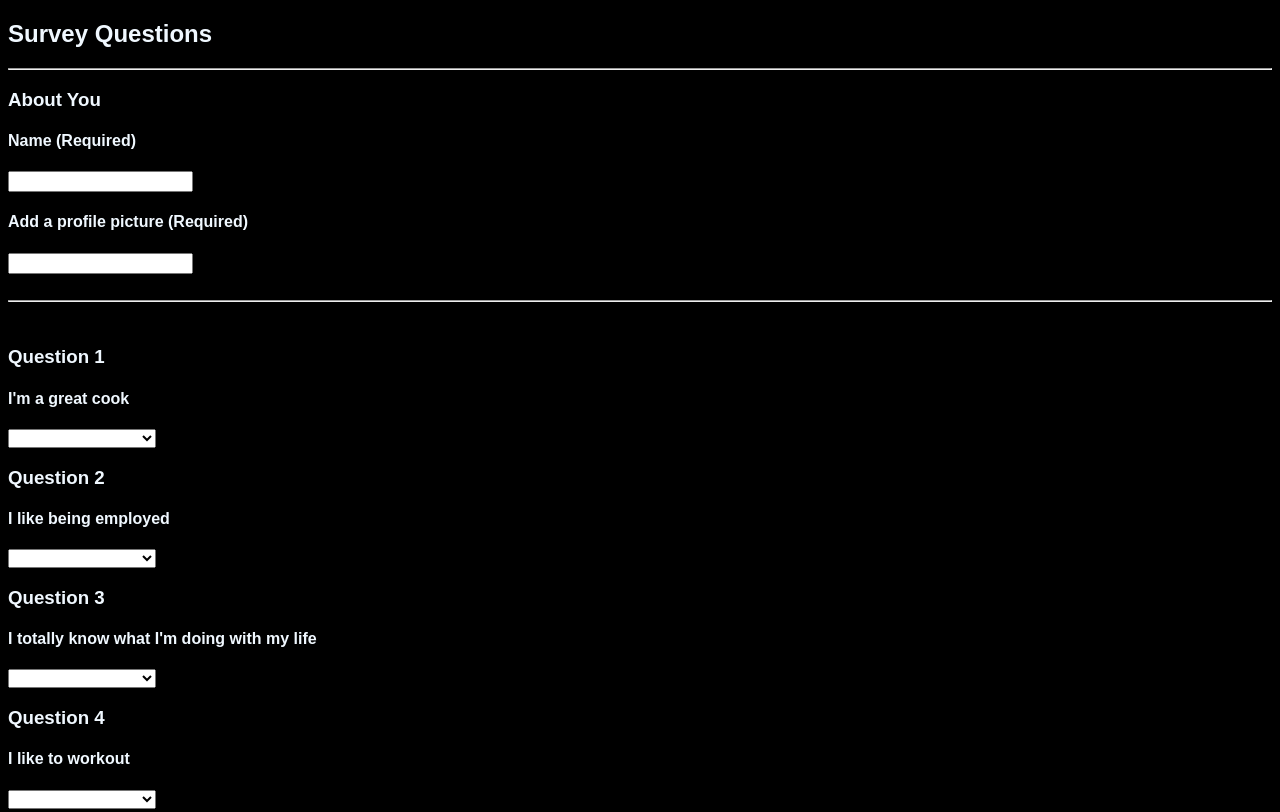
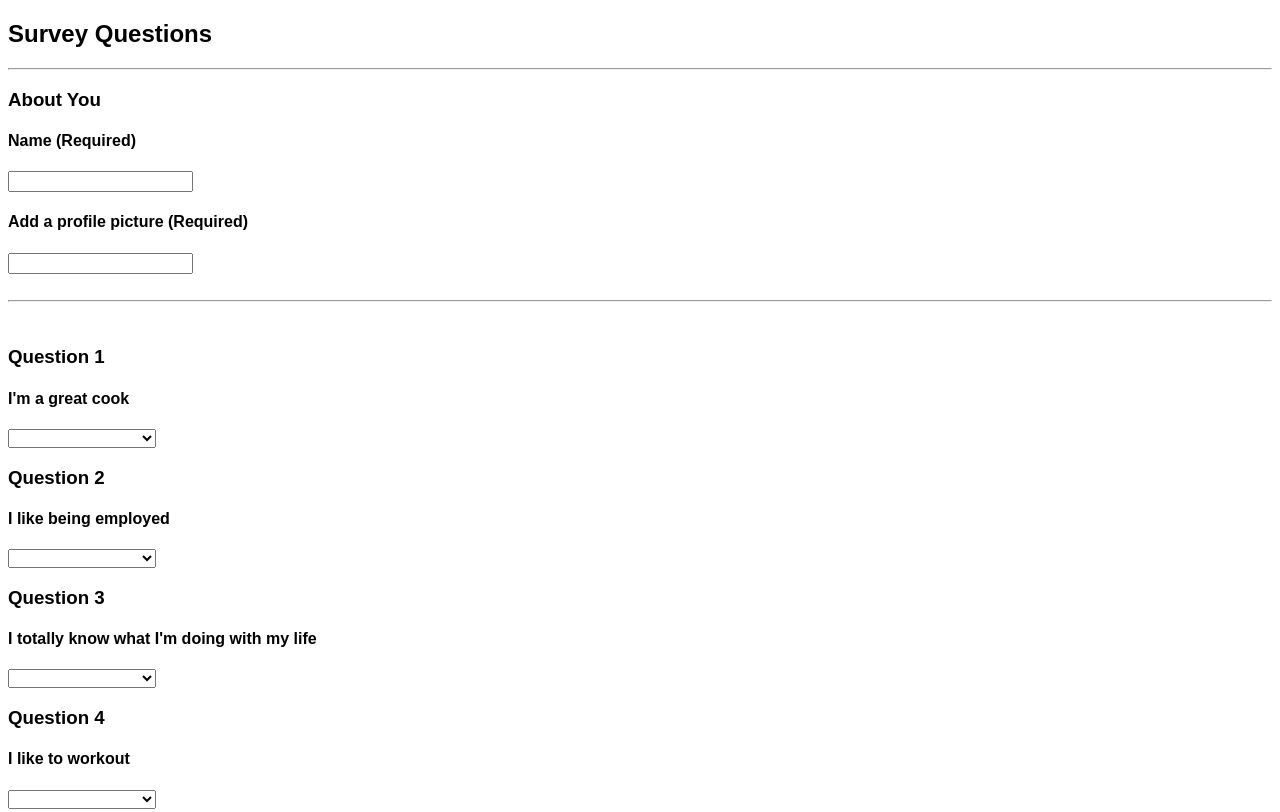
Before and after one commit to LamarC/friend-finder, a website: page app/public/survey.html in a window 1280 px wide. Shown: the top 812 px of the page. Drawn offline with nearby package versions, Linux system fonts and the light colour scheme; a web font is replaced by a local one.

Commit message:
CSS linked

```diff
--- a/app/public/assets/css/styles.css
+++ b/app/public/assets/css/styles.css
@@ -1,8 +1,7 @@
 body {
-    background-color: black;
-    color: aliceblue;
+    font-family: 'Antic', sans-serif;
 }
 
-.container {
-    font-family: 'Antic', sans-serif;
+h1 {
+
 }
--- a/app/public/survey.html
+++ b/app/public/survey.html
@@ -8,9 +8,14 @@
     <meta name="viewport" content="width=device-width, initial-scale=1">
     <link rel="stylesheet" href="https://use.fontawesome.com/releases/v5.5.0/css/all.css" integrity="sha384-B4dIYHKNBt8Bc12p+WXckhzcICo0wtJAoU8YZTY5qE0Id1GSseTk6S+L3BlXeVIU"
         crossorigin="anonymous">
-    <link href="https://fonts.googleapis.com/css?family=Antic" rel="stylesheet">
-    <link rel="stylesheet" type="text/css" media="screen" href="/app/public/assets/css/styles.css" />
-    <script src="main.js"></script>
+     <!-- Google Fonts -->
+     <link href="https://fonts.googleapis.com/css?family=Antic" rel="stylesheet">
+
+     <!-- Font Awesome Glyphicons -->
+     <link rel="stylesheet" href="https://use.fontawesome.com/releases/v5.5.0/css/all.css" integrity="sha384-B4dIYHKNBt8Bc12p+WXckhzcICo0wtJAoU8YZTY5qE0Id1GSseTk6S+L3BlXeVIU" crossorigin="anonymous">
+
+     <link rel="stylesheet" type="text/css" media="screen" href="assets/css/styles.css" />
+
 </head>
 
 <body>
```
Also changed, not shown: app/public/index.html (+3 -1 lines).
